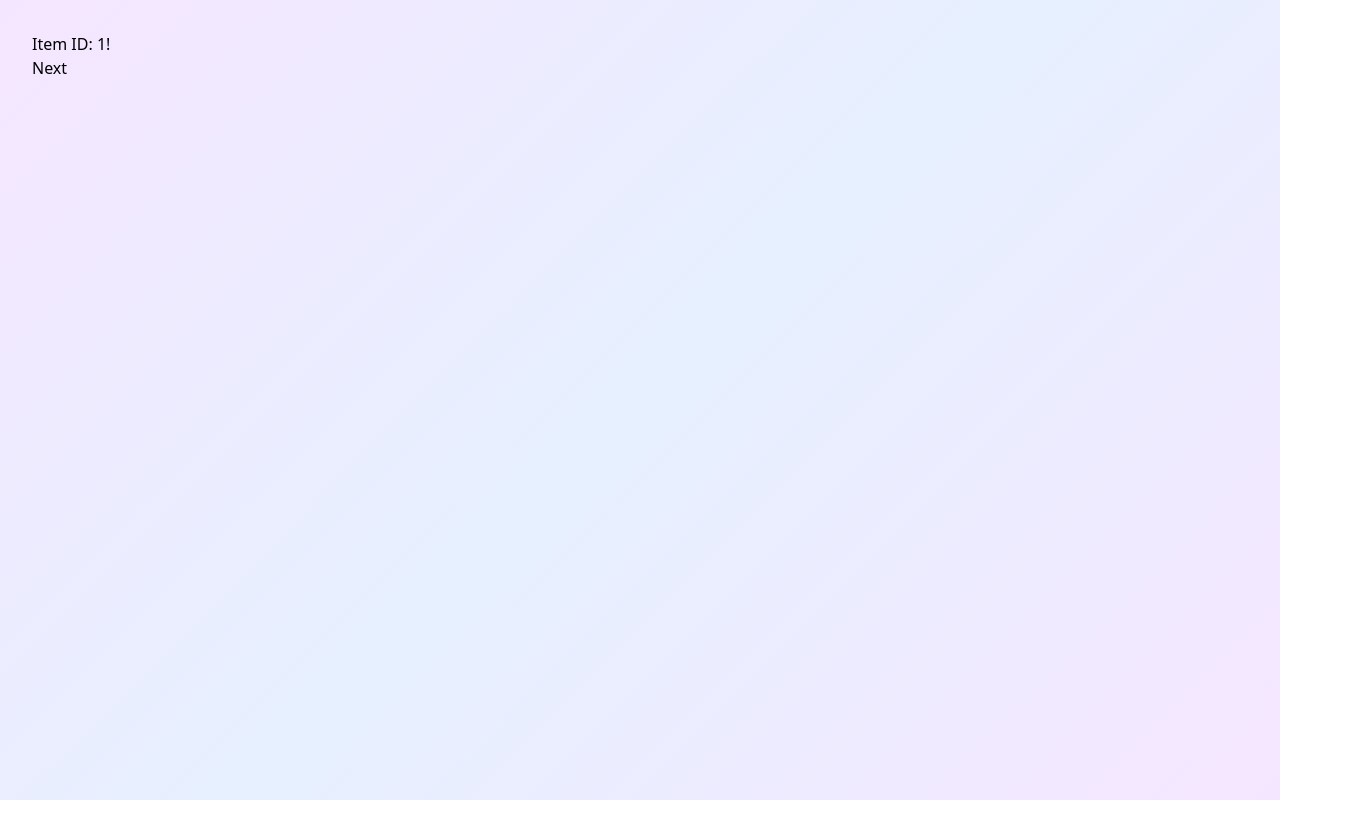
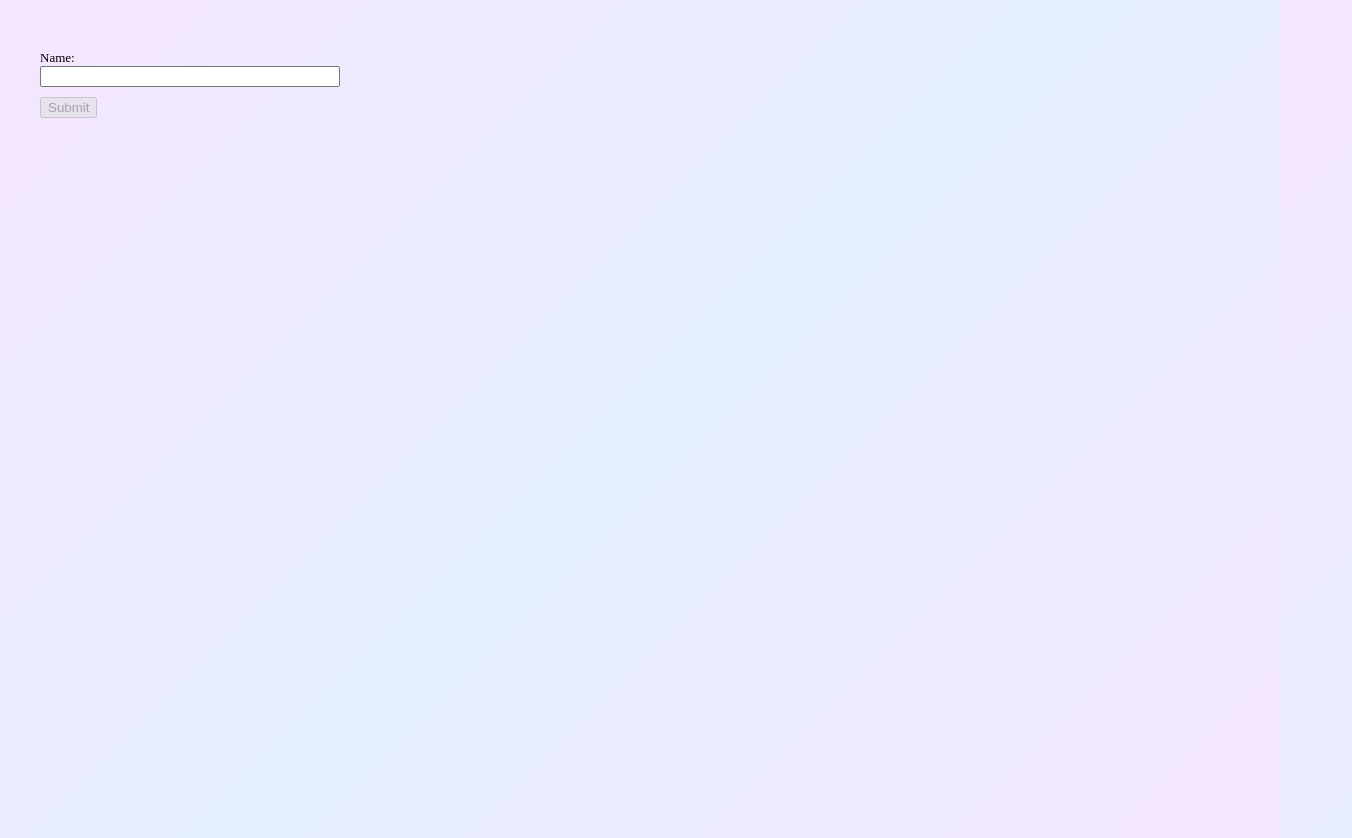
Before and after one commit to ZekriAyoub/myCollection, an Angular app in the folder collection-manager/: page /item/1 in a window 1280 px wide. Shown: the top 838 px of the page, 1352 px wide, since content can reach past the window. Before the commit the page ends 800 px from the top, so only its background shows below. Built offline with nearby package versions, Linux system fonts and the light colour scheme.

Commit message:
add reactiveForm with formControl + validators

```diff
--- a/collection-manager/src/app/pages/collection-detail/collection-detail.ts
+++ b/collection-manager/src/app/pages/collection-detail/collection-detail.ts
@@ -26,7 +26,7 @@ export class CollectionDetail {
   collectionItems = computed(() => {
     const allItems = this.selectedCollection()?.items || [];
     return allItems?.filter(
-      item => item.name.toLowerCase().includes(this.searchText().toLowerCase())
+      item => item.name?.toLowerCase().includes(this.searchText().toLowerCase())
     );
   });
 
--- a/collection-manager/src/app/pages/collection-item-detail/collection-item-detail.css
+++ b/collection-manager/src/app/pages/collection-item-detail/collection-item-detail.css
@@ -0,0 +1,23 @@
+form {
+  max-width: 300px;
+}
+
+.form-field {
+  display: flex;
+  flex-direction: column;
+  margin: 10px 0;
+}
+
+label {
+  font-size: small;
+}
+
+.ng-dirty.ng-invalid, .ng-touched.ng-invalid{
+  border-color: red;
+  border-width: 1px;
+}
+
+.error {
+  font-size: x-small;
+  color: red;
+}
--- a/collection-manager/src/app/pages/collection-item-detail/collection-item-detail.html
+++ b/collection-manager/src/app/pages/collection-item-detail/collection-item-detail.html
@@ -1,7 +1,10 @@
-@let selectedItemId = itemId();
-@if (selectedItemId){
-  <p>Item ID: {{ selectedItemId }}!</p>
-  <button [routerLink]="['/item', selectedItemId + 1]">Next</button>
-}@else{
-  <p>New item !</p>
-}
+<form (submit)="submit($event)">
+  <div class="form-field">
+    <label for="name">Name:</label>
+    <input type="text" id="name" name="name" [formControl]="nameFormControl">
+    @if (nameFormControl.invalid && (nameFormControl.touched || nameFormControl.dirty)){
+      <div class="error">This field is required.</div>
+    }
+  </div>
+  <button type="submit" [disabled]="nameFormControl.invalid">Submit</button><br>
+</form>
--- a/collection-manager/src/app/pages/collection-item-detail/collection-item-detail.ts
+++ b/collection-manager/src/app/pages/collection-item-detail/collection-item-detail.ts
@@ -1,18 +1,20 @@
 import { Component, inject, input} from '@angular/core';
+import { FormControl, FormsModule, ReactiveFormsModule, Validators } from '@angular/forms';
 import { Router, RouterLink } from '@angular/router';
 
 @Component({
   selector: 'app-collection-item-detail',
-  imports: [RouterLink],
+  imports: [RouterLink, FormsModule, ReactiveFormsModule],
   templateUrl: './collection-item-detail.html',
   styleUrl: './collection-item-detail.css',
 })
 export class CollectionItemDetail {
 
-  private readonly router = inject(Router);
+  nameFormControl = new FormControl('', Validators.required);
 
-  itemId = input<number | null, string | null>(null, {
-    alias: 'id',
-    transform: value => value ? parseInt(value) : null
-  });
+  submit(event : Event){
+    event.preventDefault();
+    console.log(this.nameFormControl.value);
+  }
+
 }
--- a/collection-manager/src/styles.css
+++ b/collection-manager/src/styles.css
@@ -1,6 +1,5 @@
 /* You can add global styles to this file, and also import other style files */
 
-@import 'tailwindcss';
 
 body {
   height : 100vh;
```
